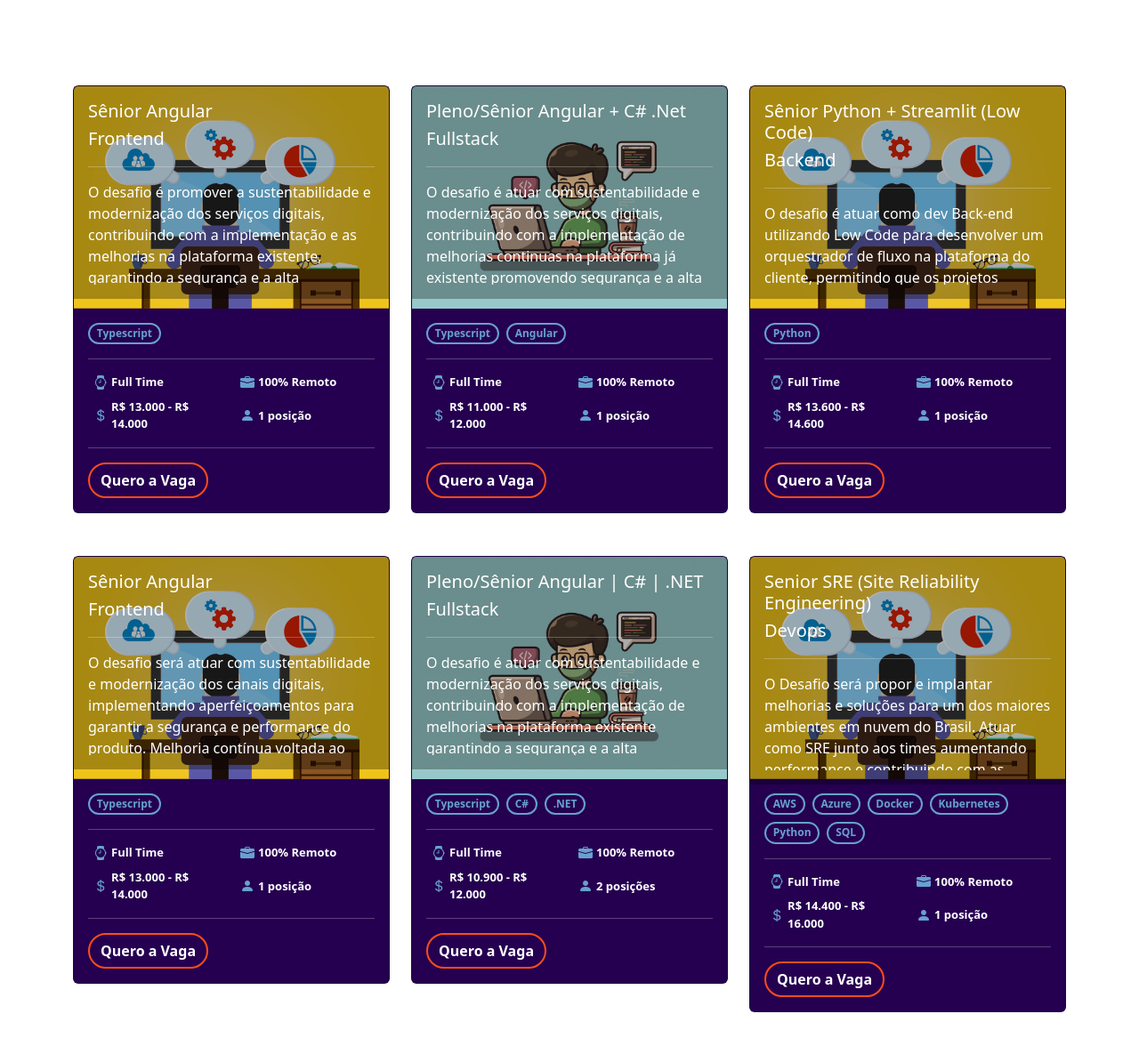
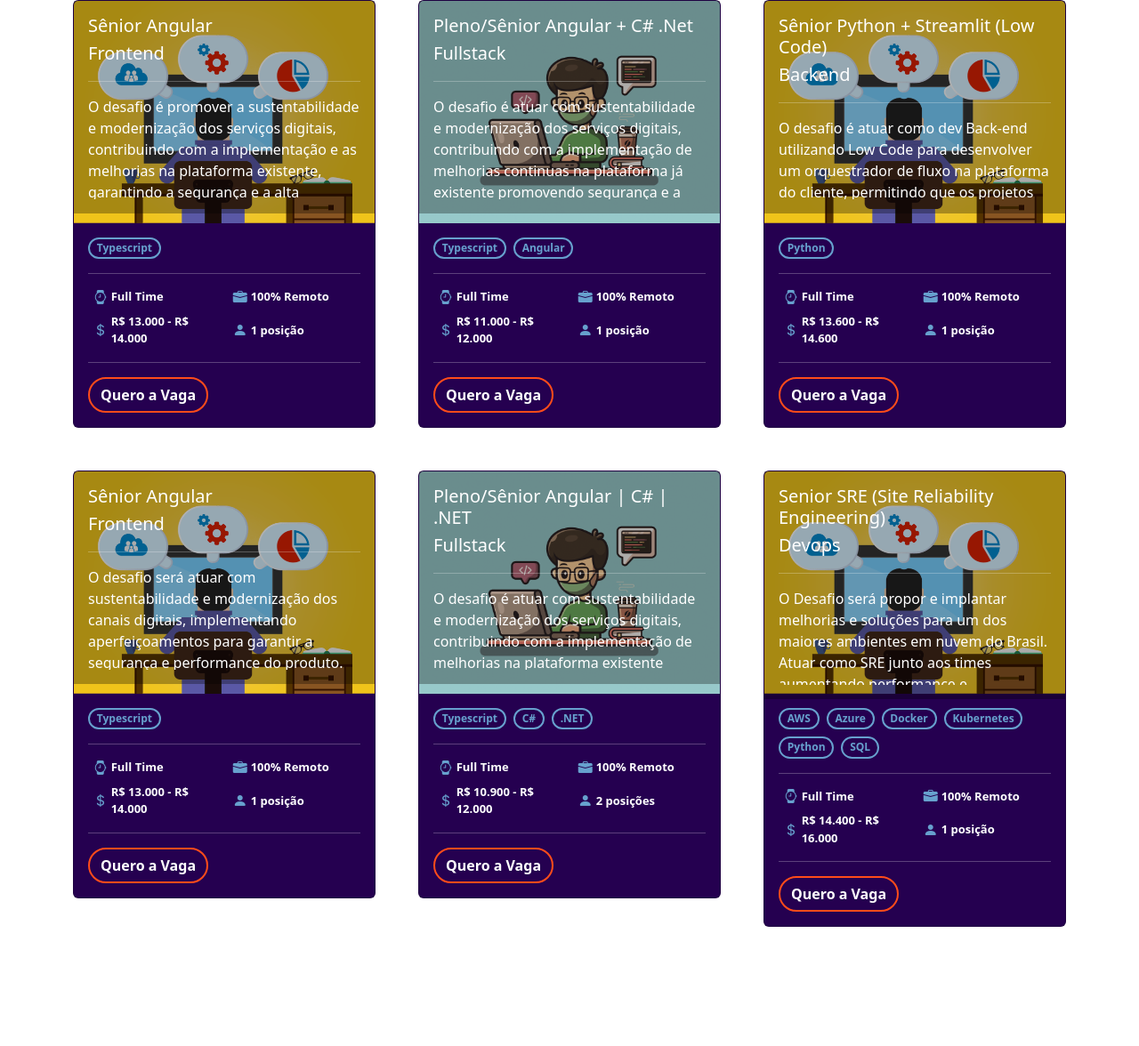
Before and after one commit to ygorluizfrazao/telegram-bot-webapp-vagas, a plain HTML site: page index.html in a window 1280 px wide. Shown: the whole page at 89% size. After the commit the page ends 1050 px from the top, so only its background shows below. Drawn offline with nearby package versions, Linux system fonts and the light colour scheme; a script that the page names is missing.

Commit message:
Removed top margin

```diff
--- a/index.html
+++ b/index.html
@@ -21,9 +21,9 @@
     <title>Impulso Teste</title>
   </head>
   <body>
-    <div class="container mt-5 mb-5">
-      <div class="row">
-        <div class="col-lg-4 col-md-6 col-sm-12 mt-5">
+    <div class="container">
+      <div class="row g-5 mb-2">
+        <div class="col-lg-4 col-md-6 col-sm-12">
           <div class="card">
             <img src="assets/images/senior.png" class="card-img-top" alt="" />
             <div class="card-img-overlay p-0">
@@ -73,7 +73,7 @@
           </div>
         </div>
 
-        <div class="col-lg-4 col-md-6 col-sm-12 mt-5">
+        <div class="col-lg-4 col-md-6 col-sm-12">
           <div class="card">
             <img src="assets/images/pleno.png" class="card-img-top" alt="" />
             <div class="card-img-overlay p-0">
@@ -124,7 +124,7 @@
           </div>
         </div>
 
-        <div class="col-lg-4 col-md-6 col-sm-12 mt-5">
+        <div class="col-lg-4 col-md-6 col-sm-12">
           <div class="card">
             <img src="assets/images/senior.png" class="card-img-top" alt="" />
             <div class="card-img-overlay p-0">
@@ -173,7 +173,7 @@
           </div>
         </div>
 
-        <div class="col-lg-4 col-md-6 col-sm-12 mt-5">
+        <div class="col-lg-4 col-md-6 col-sm-12">
             <div class="card">
               <img src="assets/images/senior.png" class="card-img-top" alt="" />
               <div class="card-img-overlay p-0">
@@ -220,7 +220,7 @@
             </div>
         </div>
 
-        <div class="col-lg-4 col-md-6 col-sm-12 mt-5">
+        <div class="col-lg-4 col-md-6 col-sm-12">
             <div class="card">
               <img src="assets/images/pleno.png" class="card-img-top" alt="" />
               <div class="card-img-overlay p-0">
@@ -267,7 +267,7 @@
             </div>
         </div>
 
-        <div class="col-lg-4 col-md-6 col-sm-12 mt-5">
+        <div class="col-lg-4 col-md-6 col-sm-12">
             <div class="card">
               <img src="assets/images/senior.png" class="card-img-top" alt="" />
               <div class="card-img-overlay p-0">
```
